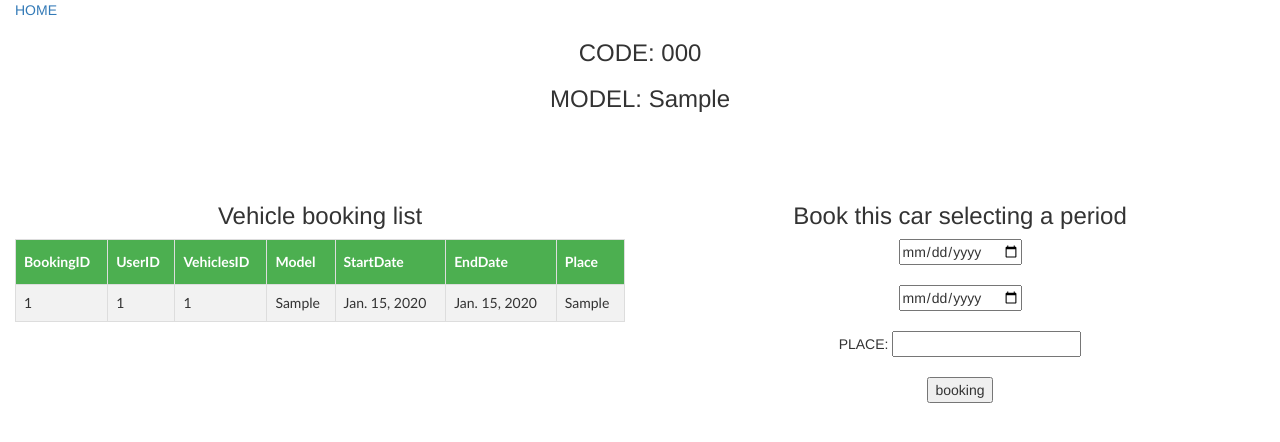
After one commit to Angelo94/AngeloEsercizioTest, a Django app: a page that uses angelotest/templates/app/vehicledetails.html in a window 1280 px wide. The commit adds this page. Shown: the top 442 px of the page. Run offline with Django 3.2, Linux system fonts and the light colour scheme; tables that the repository leaves empty hold one stand-in row (values such as "Sample post"); some libraries are stand-ins or nearby versions.

Commit message:
Last changes

```diff
--- a/angelotest/models.py
+++ b/angelotest/models.py
@@ -9,3 +9,17 @@ class User(models.Model):
 	name = models.CharField(max_length=100)
 	password = models.CharField(max_length=100)
 	email = models.CharField(max_length=100)
+
+
+class Booking(models.Model):
+	bookid = models.AutoField(primary_key = True)
+	userid = models.IntegerField()
+	vehiclesid = models.IntegerField()
+	startdate = models.DateField()
+	enddate = models.DateField()
+	place = models.CharField(max_length=100)
+
+class Vehicles(models.Model):
+	vehiclesid = models.AutoField(primary_key = True)
+	code = models.CharField(max_length=10)
+	model = models.CharField(max_length=100)
--- /dev/null
+++ b/angelotest/templates/app/vehicledetails.html
@@ -0,0 +1,90 @@
+<!DOCTYPE html>
+<html>
+<head>
+  <title></title>
+</head>
+<style type="text/css">
+#table {
+    font-family: "Trebuchet MS", Arial, Helvetica, sans-serif;
+    border-collapse: collapse;
+    width: 100%;
+}
+
+#table td, #table th {
+    border: 1px solid #ddd;
+    padding: 8px;
+}
+
+#table tr:nth-child(even){background-color: #f2f2f2;}
+
+#table tr:hover {background-color: #ddd;}
+
+#table th {
+    padding-top: 12px;
+    padding-bottom: 12px;
+    text-align: left;
+    background-color: #4CAF50;
+    color: white;
+}
+</style>
+<link rel="stylesheet" href="https://maxcdn.bootstrapcdn.com/bootstrap/3.3.7/css/bootstrap.min.css">
+
+<body>
+
+<div class="container-fluid">
+
+<a href="userid={{userID}}">HOME</a>
+
+<div style="text-align: center;">
+<h3>CODE: {{VehiclesInfo.0}}</h3>
+<h3>MODEL: {{VehiclesInfo.1}}</h3>
+</div>
+<br>
+<br>
+<br>
+<div class="row">
+<div class="col-lg-6">
+<h3 style="text-align: center;">Vehicle booking list</h3>
+<table id="table">
+<tr>
+	<th>BookingID</th>
+	<th>UserID</th>
+	<th>VehiclesID</th>
+	<th>Model</th>
+	<th>StartDate</th>
+	<th>EndDate</th>
+	<th>Place</th>
+</tr>
+{% for booked in VehicleBookedList %}
+<tr>
+<td>{{booked.bookid}}</td>
+<td>{{booked.userid}}</td>
+<td>{{booked.vehiclesid}}</td>
+<td>{{booked.model}}</td>
+<td>{{booked.startdate}}</td>
+<td>{{booked.enddate}}</td>
+<td>{{booked.place}}</td>
+</tr>
+{% endfor %}
+
+</table>
+
+</div>
+
+<div class="col-lg-6">
+<form action="bookvehicle={{vehicleID}}&userid={{userID}}" method="post" style="text-align: center;">
+{% csrf_token %}
+	<h3>Book this car selecting a period</h3>
+	<input type="date" name="startdate" required><br><br>
+	<input type="date" name="enddate" required><br><br>
+	PLACE: <input type="text" name="place" required><br><br>
+	<input type="submit" name="Invia" value="booking"><br><br>
+	<div>{{msg}}</div>
+</form>
+</div>
+
+</div>
+</div>
+
+</body>
+</html>
--- a/angelotest/urls.py
+++ b/angelotest/urls.py
@@ -22,8 +22,11 @@ from django.conf.urls import url, include
 
 
 urlpatterns = [
+    url(r'^home/vehicle=(\d+)&userid=(\d+)$', views.vehiclesView, name='view'),
+    url(r'^home/bookvehicle=(\d+)&userid=(\d+)$', views.vehiclesView, name='view'),
     path('admin/', admin.site.urls),
     url(r'^$', views.login,  name='login'),
-    url(r'^login/$', views.login, name='login'),
-    url(r'^login$', views.login, name='login'),
+    url(r'^home/$', views.login, name='login'),
+    url(r'^home$', views.login, name='login'),
+    url(r'^home/userid=(\d+)$', views.backToHome, name='login'),
 ]
--- a/angelotest/views.py
+++ b/angelotest/views.py
@@ -9,6 +9,8 @@ from django.template import RequestContext
 from django.shortcuts import render
 
 from angelotest.models import User
+from angelotest.models import Booking
+from angelotest.models import Vehicles
 
 def login(request):
     if request.method == 'POST':
@@ -17,11 +19,90 @@ def login(request):
         email = request.POST['email']
 		#UserAlreadyRegistered(User.objects.values_list('email','password'), email, password)
         if User.objects.filter(email=email,password=password).count() >= 1:
-        	print("registrato")
-        	return render(request, 'app/home.html', {'msg':'you are correctly logged in', 'username':name, 'email':email})
+        	userID = User.objects.get(email=email,password=password)
+        	userID = userID.userid
+        	bookingList = mapBookings(userID)
+        	vehiclesList = mapVehicles()
+        	return render(request, 'app/home.html', {'userID':userID,'vehiclesList':vehiclesList,'BookingList':bookingList,'msg':'you are correctly logged in', 'username':name, 'email':email})
         else:
         	user = User(name=name,password=password,email=email)
         	user.save()
-        	return render(request, 'app/login.html', {'msg':'user created, now just login', 'user':user})
+        	return HttpResponseRedirect('/')
+        	#return render(request, 'app/login.html', {'msg':'user created, now just login', 'user':user})
     else:
         return render(request, 'app/login.html', {'msg':'please create a user or login if you are already registered'})
+
+def bookVehicle(vehicleID,userid, enddate, startdate, place):
+	booking = Booking(
+		userid=userid,
+		vehiclesid=vehicleID,
+		startdate=startdate,
+		enddate=enddate,
+		place=place
+	)
+	booking.save()
+
+	return "Booked"
+
+def backToHome(request, userid):
+	bookingList = mapBookings(userid)
+	vehiclesList = mapVehicles()
+	username = User.objects.get(userid=userid)
+	username = username.name
+	email = User.objects.get(userid=userid)
+	email = email.email
+	return render(request, 'app/home.html', {'userID':userid,'vehiclesList':vehiclesList,'BookingList':bookingList,'msg':'you are correctly logged in', 'username':username, 'email':email})
+
+def vehiclesView(request, vehicleID, userid):
+	msg = ""
+	if request.method == 'POST':
+		enddate = request.POST['enddate']
+		startdate = request.POST['startdate']
+		place = request.POST['place']
+		msg = bookVehicle(vehicleID,userid, enddate, startdate, place)
+	vehiclesData = Vehicles.objects.get(vehiclesid=vehicleID)
+	vehiclesInfo = [vehiclesData.code, vehiclesData.model]
+	vehicleBookedList = vehicleBooking(vehicleID,userid)
+	return render(request, 'app/vehicledetails.html', {'userID':userid,'msg':msg, 'vehicleID':vehicleID,'VehicleBookedList':vehicleBookedList,'VehiclesInfo':vehiclesInfo})
+
+def	vehicleBooking(vehicleID,userid):
+	vehicleBookedList = []
+	bookingList = Booking.objects.filter(vehiclesid=vehicleID, userid=userid)
+	for booked in bookingList:
+		model = Vehicles.objects.get(vehiclesid=booked.vehiclesid)
+		vehicleBookedList.append({
+			'bookid':booked.bookid,
+			'userid':booked.userid,
+			'vehiclesid':booked.vehiclesid,
+			'model':model.model,
+			'startdate':booked.startdate,
+			'enddate':booked.enddate,
+			'place':booked.place,
+		})
+	return vehicleBookedList
+
+
+def mapBookings(userID):
+	bookings = []
+	bookedvehicles = Booking.objects.filter(userid=userID)
+	for booking in bookedvehicles:
+		model = Vehicles.objects.get(vehiclesid=booking.vehiclesid)
+		bookings.append({
+			'UserID':booking.userid,
+			'Model':model.model,
+			'StartDate':booking.startdate,
+			'EndDate':booking.enddate,
+			'Place':booking.place,
+		})
+	return bookings
+
+def mapVehicles():
+	vehicles = []
+	getVehicles = Vehicles.objects.all()
+	for vehicle in getVehicles:
+		vehicles.append({
+			'VehicleID':vehicle.vehiclesid,
+			'Code':vehicle.code,
+			'Model':vehicle.model,
+		})
+	return vehicles
```
Also changed, not shown: angelotest/templates/app/home.html (+62 -5 lines), angelotest/templates/app/login.html (+6 -3 lines).
